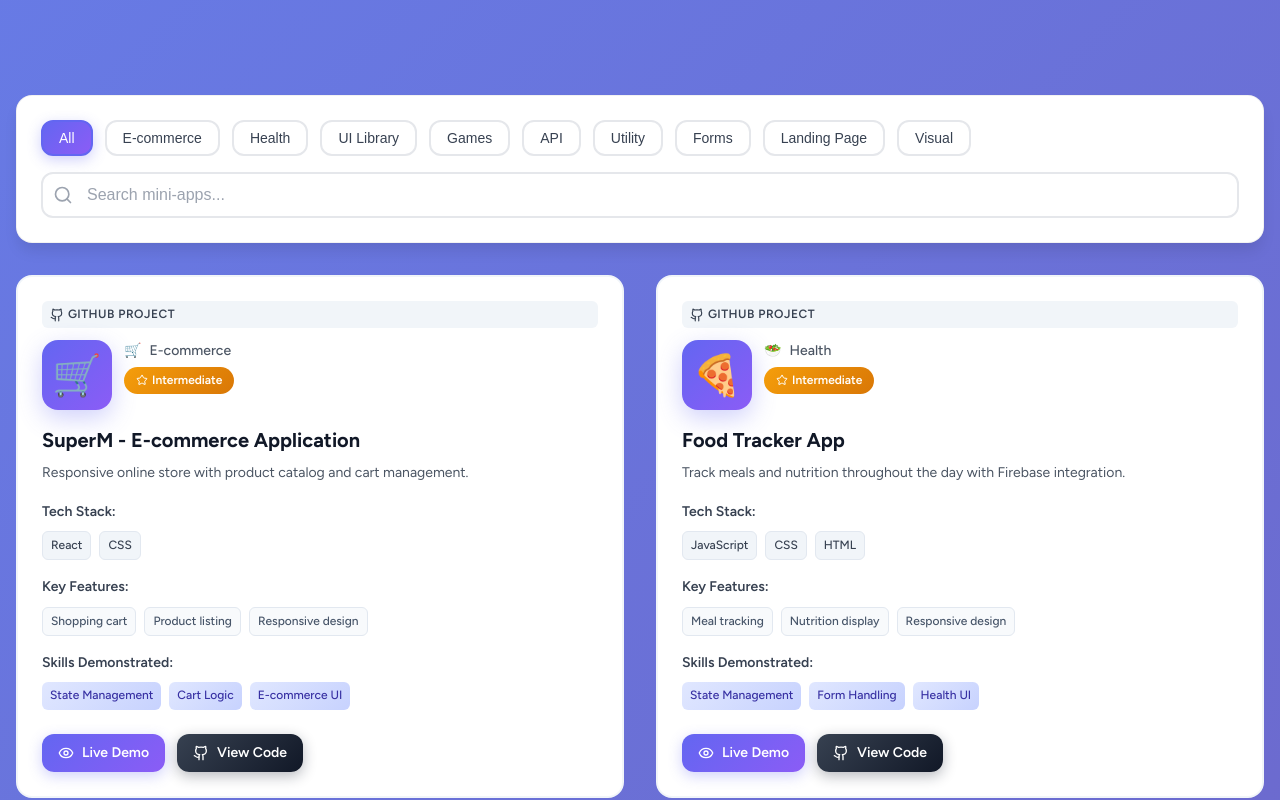
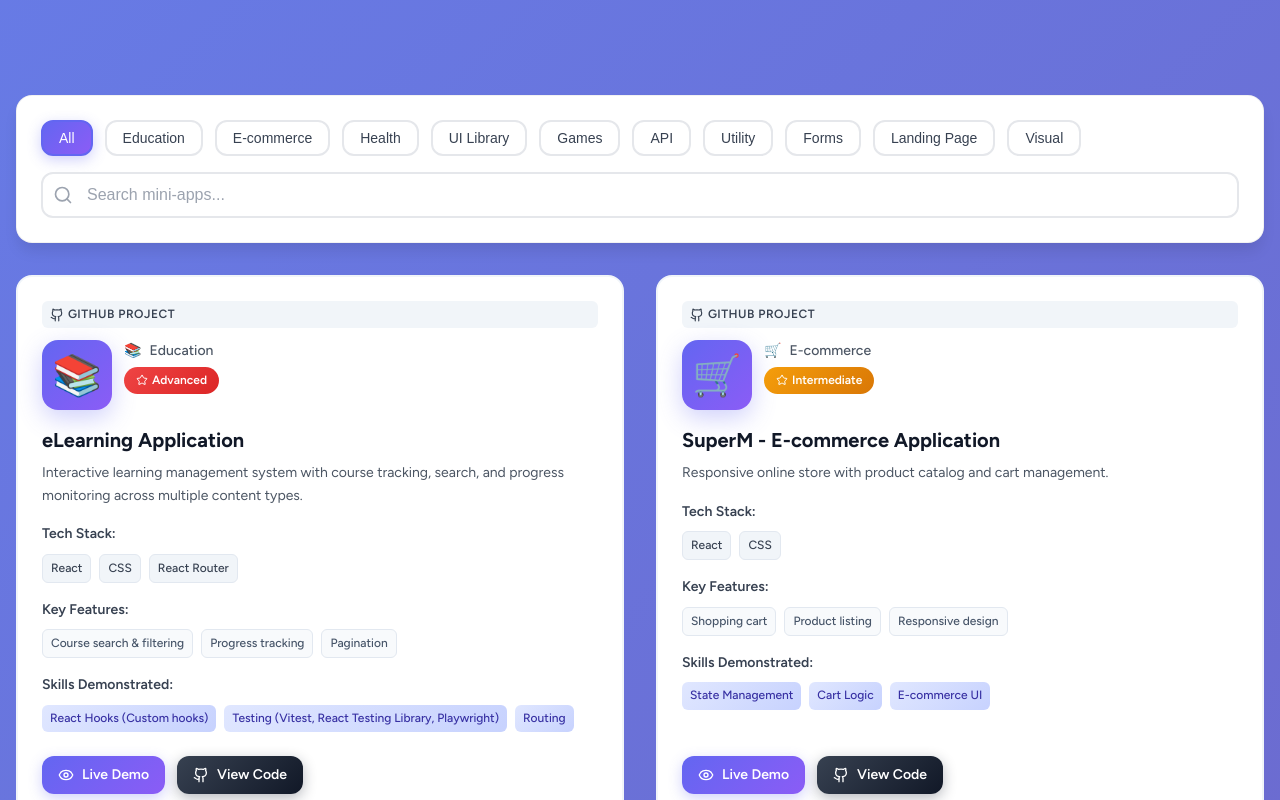
Before and after one commit to ellamm/portfolio, a React (Vite) app: page / in a window 1280 px wide. Shown: the part 500-1300 px from the top of the page. Built offline with nearby package versions, Linux system fonts and the light colour scheme; a web font is replaced by a local one.

Commit message:
add eLearning Application to miniApps data

```diff
--- a/src/data/miniApps.js
+++ b/src/data/miniApps.js
@@ -1,4 +1,23 @@
 export const miniApps = [
+  {
+    id: "elearning-app",
+    title: "eLearning Application",
+    description:
+      "Interactive learning management system with course tracking, search, and progress monitoring across multiple content types.",
+    icon: "📚",
+    route: "https://github.com/ellamm/eLearning-application",
+    liveDemo: "https://mm-elearning.netlify.app/",
+    category: "Education",
+    type: "external",
+    tech: ["React", "CSS", "React Router"],
+    difficulty: "Advanced",
+    features: ["Course search & filtering", "Progress tracking", "Pagination"],
+    skills: [
+      "React Hooks (Custom hooks)",
+      "Testing (Vitest, React Testing Library, Playwright)",
+      "Routing",
+    ],
+  },
   {
     id: "superm",
     title: "SuperM - E-commerce Application",
```
